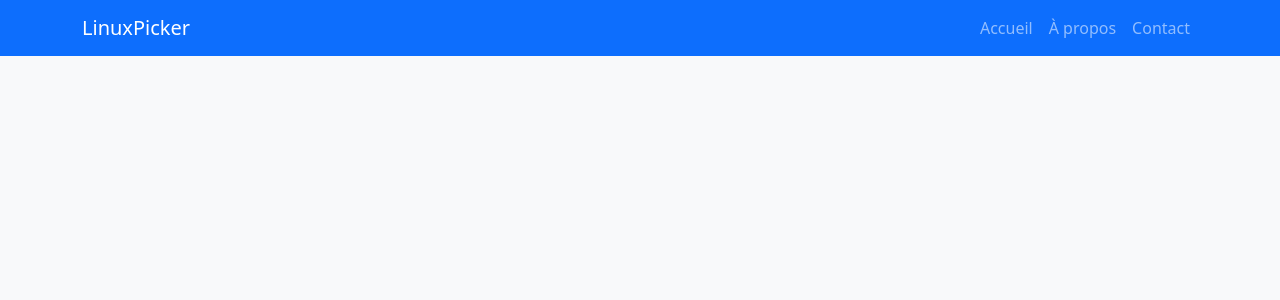
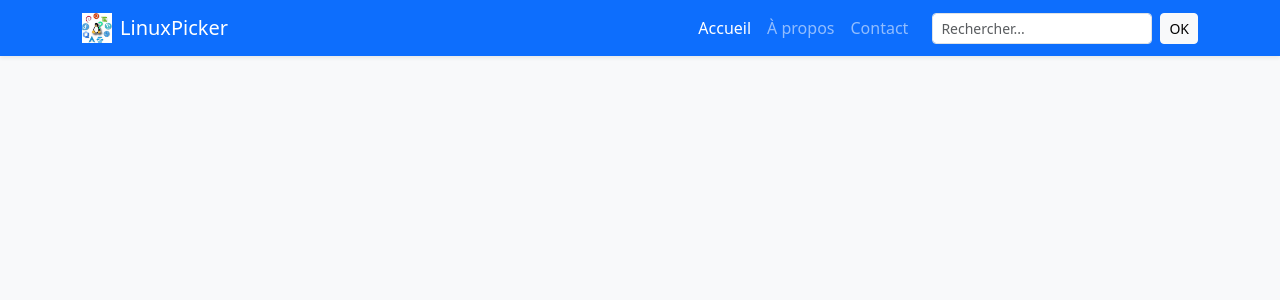
Before and after one commit to FansLHT/linuxpicker_projet, a Django app: template core/templates/core/base.html in a window 1280 px wide. Shown: the top 300 px of the page. Run offline with Django 5.2, Linux system fonts and the light colour scheme; the template is opened without the code that fills it, so the values that code supplies are empty.

Commit message:
Amelioration

```diff
--- a/core/templates/core/base.html
+++ b/core/templates/core/base.html
@@ -11,32 +11,48 @@
 </head>
 <body class="bg-light">
 
-    <!-- Barre de navigation -->
-    <nav class="navbar navbar-expand-lg navbar-dark bg-primary">
+    <!-- ✅ Barre de navigation -->
+    <nav class="navbar navbar-expand-lg navbar-dark bg-primary shadow-sm">
         <div class="container">
-            <a class="navbar-brand" href="{% url 'index' %}">LinuxPicker</a>
+            <!-- 🌐 Logo (facultatif) -->
+            <a class="navbar-brand d-flex align-items-center" href="{% url 'index' %}">
+                <img src="{% static 'core/images/logo.png' %}" alt="Logo" width="30" height="30" class="me-2">
+                LinuxPicker
+            </a>
+
+            <!-- Toggle menu (responsive) -->
             <button class="navbar-toggler" type="button" data-bs-toggle="collapse" data-bs-target="#navbarNav">
                 <span class="navbar-toggler-icon"></span>
             </button>
+
+            <!-- Liens -->
             <div class="collapse navbar-collapse" id="navbarNav">
-                <ul class="navbar-nav ms-auto">
+                <ul class="navbar-nav ms-auto mb-2 mb-lg-0">
                     <li class="nav-item">
-                        <a class="nav-link" href="{% url 'index' %}">Accueil</a>
+                        <a class="nav-link active" href="{% url 'index' %}">Accueil</a>
                     </li>
                     <li class="nav-item">
-                        <a class="nav-link" href="#">À propos</a>  <!-- Lien à personnaliser -->
+                        <a class="nav-link" href="#">À propos</a>
                     </li>
                     <li class="nav-item">
-                        <a class="nav-link" href="#">Contact</a>   <!-- Lien à personnaliser -->
+                        <a class="nav-link" href="#">Contact</a>
                     </li>
                 </ul>
+
+                <!-- 🔍 Champ de recherche -->
+                <form class="d-flex ms-3" role="search" method="GET" action="{% url 'rechercher_distribution' %}">
+                    <input class="form-control form-control-sm me-2" type="search" name="q" placeholder="Rechercher..." aria-label="Search">
+                    <button class="btn btn-sm btn-light" type="submit">OK</button>
+                </form>
             </div>
         </div>
     </nav>
 
-    <!-- Contenu principal -->
-    {% block content %}
-    {% endblock %}
+    <!-- ✅ Bloc de contenu -->
+    <main class="container py-4">
+        {% block content %}
+        {% endblock %}
+    </main>
 
     <!-- Bootstrap JS -->
     <script src="https://cdn.jsdelivr.net/npm/bootstrap@5.3.3/dist/js/bootstrap.bundle.min.js"></script>
--- a/core/urls.py
+++ b/core/urls.py
@@ -1,8 +1,9 @@
 from django.urls import path
-from .views import index, tutoriels, distribution_detail
+from .views import index, tutoriels, distribution_detail, rechercher_distribution
 
 urlpatterns = [
     path('', index, name='index'),
     path('tutoriels/<int:dist_id>/', tutoriels, name='tutoriels'),
     path('distribution/<int:id>/', distribution_detail, name='distribution_detail'),
+    path('rechercher/', rechercher_distribution, name='rechercher_distribution'),
 ]
```
Also changed, not shown: core/templates/core/rechercher.html (added, +16 -0 lines), core/views.py (+12 -2 lines), core/static/core/images/logo.png (added).
